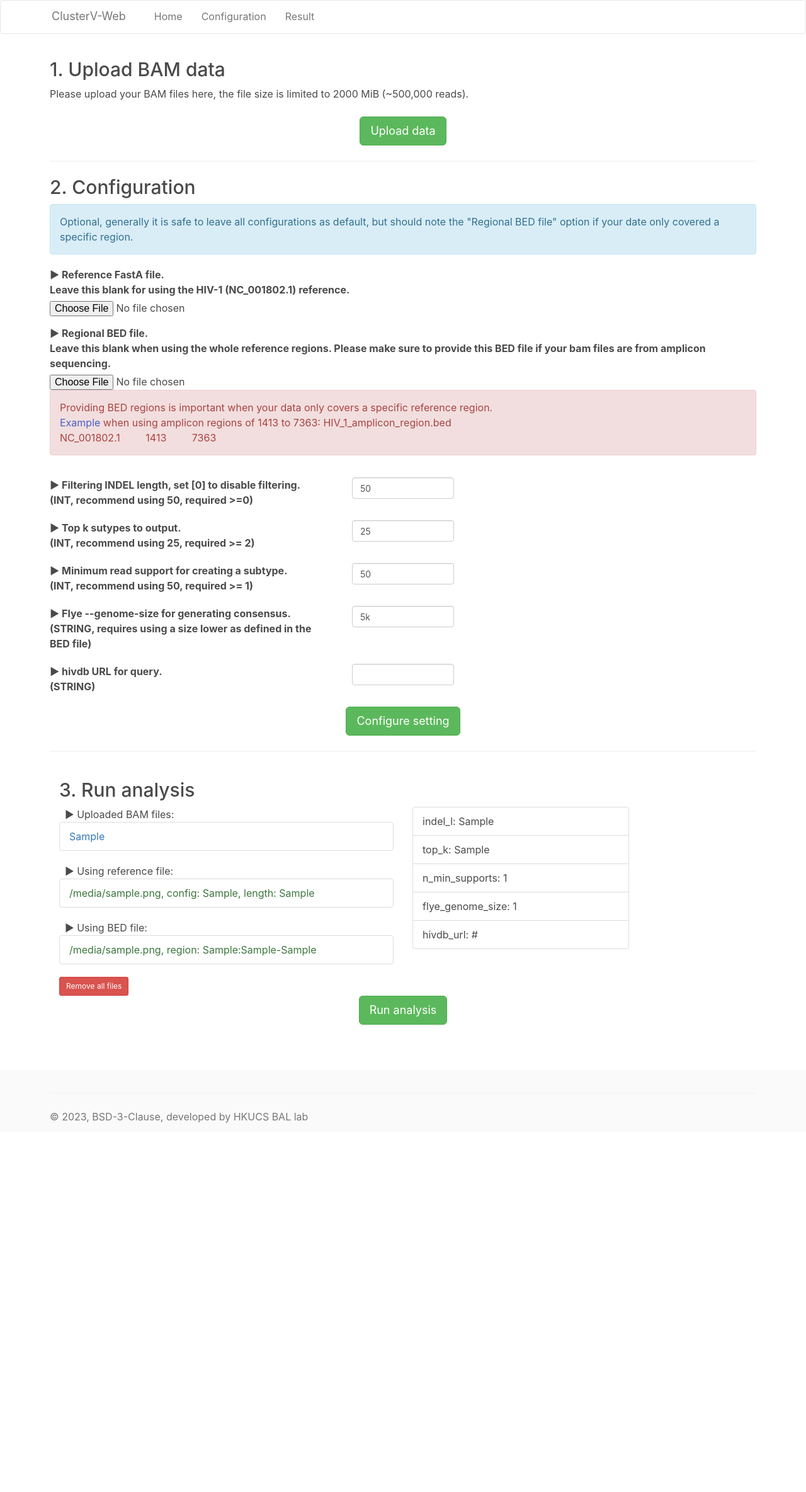
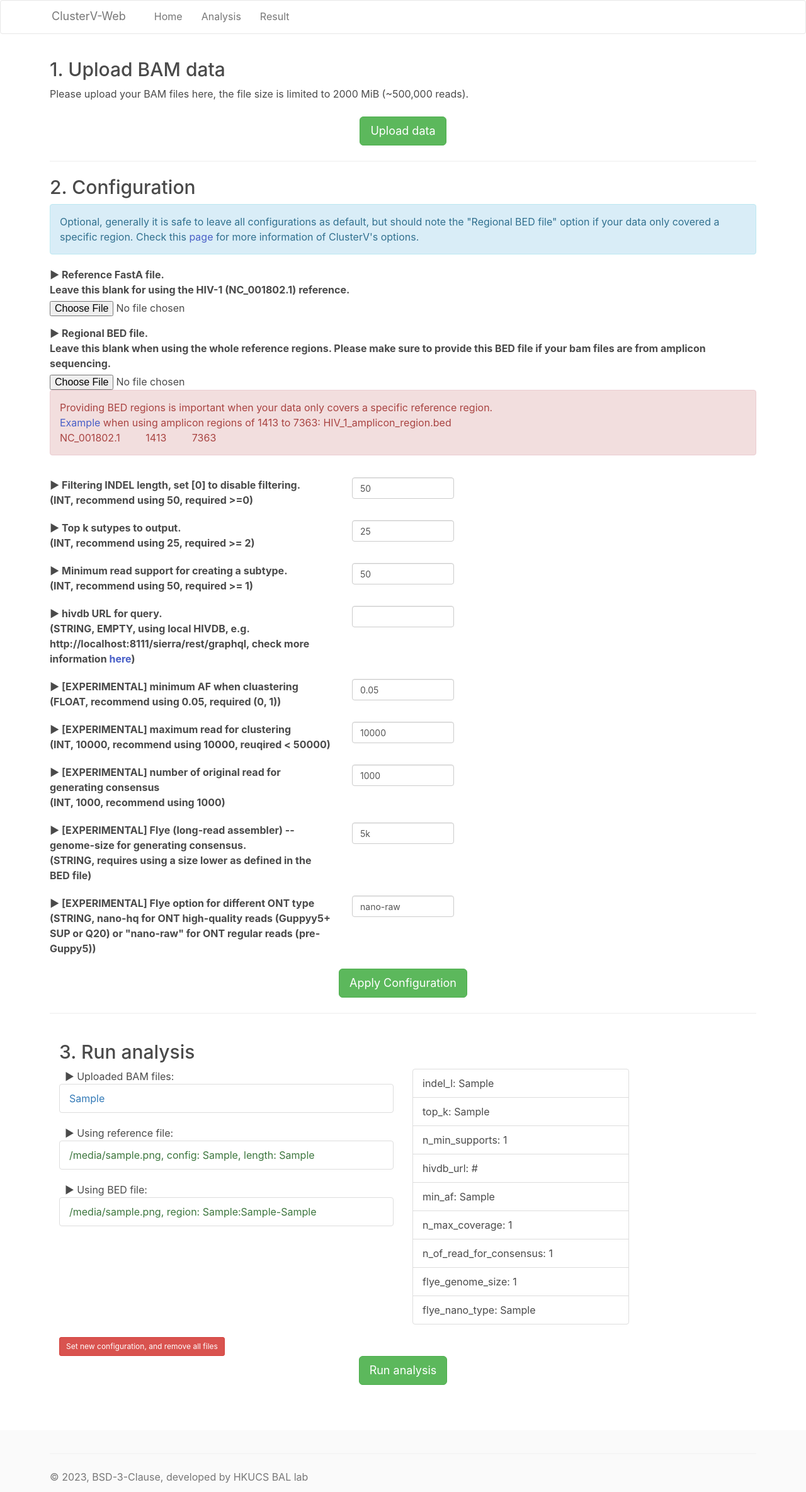
Before and after one commit to HKU-BAL/ClusterV-Web, a Flask app: template app/templates/update_data.html in a window 1280 px wide. Shown: the whole page at 63% size. Before the commit the page ends 1783 px from the top, so only its background shows below. Run offline with Flask 3, Linux system fonts and the light colour scheme; the template is opened without the code that fills it: most values are stand-ins (such as "Sample title", 1, 10 or a date in 2020); some libraries are stand-ins or nearby versions.

Commit message:
polish interface

```diff
--- a/app/config.py
+++ b/app/config.py
@@ -12,12 +12,13 @@ class Config(object):
     REDIS_URL = os.environ.get('REDIS_URL') or 'redis://'
     REDIS_IP = '127.0.0.1'
     REDIS_PORT = '6379'
+    HOME_DIR="/home/clustervw"
+    #HOME_DIR = "/autofs/bal31/jhsu/home/projects/HIV/web_repo_clean/"
 
-    HOME_DIR="/home/clustervw"
     OUTPUT_PATH = "{}/web_upload/".format(HOME_DIR)
     BASE_STATIC = "{}/app/static".format(HOME_DIR)
 
     APP_DATA_PATH = "{}/app_data/".format(HOME_DIR)
     BASE_REF_PATH = "{}/HIV_1.fasta".format(APP_DATA_PATH)
     MAX_BAM_ALLOW = 200
-    CV_PATH="{}/ClusterV-1.1/cv.py".format(HOME_DIR)
+    CV_PATH="{}/ClusterV/cv.py".format(HOME_DIR)
--- a/app/routes.py
+++ b/app/routes.py
@@ -8,6 +8,7 @@ from app import db
 from app.models import User, Task, Notification
 from app.shared.utils import subprocess_popen, _run_command
 import json
+
 
 import sys
 
@@ -24,7 +25,6 @@ def _initial_user_pid(p_id):
         db.session.commit()
         print("pid none")
         return
-    print("pid in db")
 
 
 current_u = None
@@ -70,8 +70,8 @@ def set_check_init():
 def index():
     set_check_init()
 
-    #x = "{} {}".format(sys.version, sys.path)
-    #flash('{} {}'.format(session['user_info'], x))
+    # x = "{} {}".format(sys.version, sys.path)
+    # flash('{} {}'.format(session['user_info'], x))
     # flash('{}'.format(app.config['DATA_INPUT_DIR']))
     return render_template('index.html', title='ClusterV-Web')
 
@@ -98,17 +98,28 @@ def results():
     set_check_init()
     # flash('{}'.format(session['user_info']))
 
-    listOfBAM = os.listdir(app.config['DATA_INPUT_DIR'])
-    listOfBAM = [i for i in listOfBAM if i[-4:]=='.bam']
+    listOfBAM = os.listdir(app.config['DATA_OUTPUT_DIR'])
+    listOfBAM = [i+".bam" for i in listOfBAM if i[:2]=="cv"]
 
     p_id = session['user_info']['user_g_id']
     current_u = get_current_user(p_id)
-    print("this {}".format(current_u))
     all_report = []
     is_have_report = False
+    print("check results", listOfBAM)
     for _idx, _bam_f in enumerate(listOfBAM):
         _sample_id=_bam_f.split('.')[0]
         _current_out_dir = "{}/{}/".format(app.config['DATA_OUTPUT_DIR'], _sample_id)
+
+        # read config
+        _all_config = {}
+        _config_f = "{}/{}/config.json".format(app.config['DATA_OUTPUT_DIR'], _sample_id)
+        try:
+            if os.path.exists(_config_f):
+                with open(_config_f, "r") as F:
+                    _all_config = json.load(F)
+        except:
+            pass
+        print(_all_config)
 
         # get table
         _sybtype_tsv = "{}/consensus/all_info.tsv".format(_current_out_dir)
@@ -193,7 +204,7 @@ def results():
             if _k in lst_of_report:
                 get_d_report[_i] = "{}/{}/{}".format(p_id, _sample_id, _k)
 
-        all_report.append({"id": _sample_id, "png": get_d_report, "table_subtype": _subtype_report, "mutation_report":_mutation_report})
+        all_report.append({"id": _sample_id, "png": get_d_report, "table_subtype": _subtype_report, "mutation_report":_mutation_report, "all_config": _all_config})
         # print(all_report)
 
 
@@ -211,7 +222,7 @@ def results():
                 current_u.stop_all_tasks()
                 current_u.delete_all_task()
                 db.session.commit()
-                return redirect('/upload_data')
+                return redirect(url_for('upload_data'))
         elif request.form['action'] == 'Check running stage':
             pass
         else:
@@ -226,7 +237,7 @@ def analysis():
     set_check_init()
 
     listOfBAM = os.listdir(app.config['DATA_INPUT_DIR'])
-    listOfBAM = [i for i in listOfBAM if i[-4:]=='.bam']
+    listOfBAM = [i for i in listOfBAM if i[:2]=="cv" and i[-4:]=='.bam']
 
     form = Upload_setting()
     if request.method == 'POST':
@@ -243,7 +254,7 @@ def analysis():
             db.session.commit()
             db.session.refresh(current_u)
 
-        return redirect('/results')
+        return redirect(url_for('results'))
 
     return render_template('analysis.html', title='configuration', form=form, listOfBAM=listOfBAM)
 
@@ -251,20 +262,23 @@ def analysis():
 
 def run_clusterv_task(_config):
     all_f = os.listdir(app.config['DATA_INPUT_DIR'])
-    listOfBAM = [i for i in all_f if i[-4:]=='.bam']
+    listOfBAM = [i for i in all_f if i[:2]=="cv" and  i[-4:]=='.bam']
 
     p_id = session['user_info']['user_g_id']
     current_u = get_current_user(p_id)
 
     print('run_task, pid {}'.format(current_u.id))
     for _idx, _bam_f in enumerate(listOfBAM):
-            _sample_id=_bam_f.split('.')[0]
-            _current_out_dir = "{}/{}/".format(app.config['DATA_OUTPUT_DIR'], _sample_id)
-            _current_static_out_dir = "{}/{}/".format(app.config['STATIC_OUTPUT_DIR'], _sample_id)
+        _sample_id=_bam_f.split('.')[0]
+        _current_out_dir = "{}/{}/".format(app.config['DATA_OUTPUT_DIR'], _sample_id)
+        _current_static_out_dir = "{}/{}/".format(app.config['STATIC_OUTPUT_DIR'], _sample_id)
 
-            current_u.launch_task("run_clusterv", _sample_id, _sample_id, _bam_f, app.config['DATA_INPUT_DIR'], _current_out_dir, _current_static_out_dir, app.config['CV_PATH'], _config)
-            db.session.commit()
-            db.session.refresh(current_u)
+        cmd = "mkdir -p {}; cp {}/config.json {}".format(_current_out_dir, app.config['DATA_INPUT_DIR'], _current_out_dir)
+        _run_command(cmd)
+
+        current_u.launch_task("run_clusterv", _sample_id, _sample_id, _bam_f, app.config['DATA_INPUT_DIR'], _current_out_dir, _current_static_out_dir, app.config['CV_PATH'], _config)
+        db.session.commit()
+        db.session.refresh(current_u)
     return 0
 
 def allowed_file_ext(filename, ext):
@@ -278,6 +292,7 @@ def upload_data():
 
     all_f = os.listdir(app.config['DATA_INPUT_DIR'])
     listOfBAM = [i for i in all_f if i[-4:]=='.bam']
+    listOfjson = [i for i in all_f if i[-4:]=='.json']
 
     _file_ref = [i for i in all_f if i[-3:]=='.fa' or i[-3:]=='sta']
     _file_ref = None if len(_file_ref) < 1 else _file_ref[0]
@@ -287,6 +302,10 @@ def upload_data():
     # read config
     all_config = {}
     _config_f = "{}/config.json".format(app.config['DATA_INPUT_DIR'])
+    try:
+        _config_f = "{}/{}".format(app.config['DATA_INPUT_DIR'], listOfjson[0])
+    except:
+        pass
     if os.path.exists(_config_f):
         with open(_config_f, "r") as F:
             all_config = json.load(F)
@@ -308,7 +327,7 @@ def upload_data():
 
     #print(_file_ref, _file_bed)
     if request.method == 'POST':
-        if request.form['submit'] == 'Configure setting':
+        if request.form['submit'] == 'Apply Configuration':
             # upload ref
             try:
                 file = request.files['input_fasta_f']
@@ -370,23 +389,37 @@ def upload_data():
                 indel_l = int(request.form.get('indel_l'))
                 top_k = int(request.form.get('top_k'))
                 n_min_supports = int(request.form.get('n_min_supports'))
+                hivdb_url = request.form.get('hivdb_url')
+
+                min_af = float(request.form.get('min_af'))
+                n_max_coverage = int(request.form.get('n_max_coverage'))
+                n_of_read_for_consensus = request.form.get('n_of_read_for_consensus')
+                flye_nano_type = request.form.get('flye_nano_type')
                 flye_genome_size = request.form.get('flye_genome_size')
-                hivdb_url = request.form.get('hivdb_url')
+
                 if indel_l < 0:
                     flash('Error: requires indel_l >= 0')
-                    return redirect('/upload_data#g_info')
+                    return redirect(url_for('upload_data')+'#g_info')
 
                 if top_k < 2:
                     flash('Error: requires top_k >= 2')
-                    return redirect('/upload_data#g_info')
+                    return redirect(url_for('upload_data')+'#g_info')
 
                 if n_min_supports < 1:
                     flash('Error: requires n_min_supports >= 1')
-                    return redirect('/upload_data#g_info')
+                    return redirect(url_for('upload_data')+'#g_info')
 
                 if hivdb_url != "" and "sierra" not in hivdb_url:
                     flash('Error: hivdb_url {} invalid'.format(hivdb_url))
-                    return redirect('/upload_data#g_info')
+                    return redirect(url_for('upload_data')+'#g_info')
+
+                if min_af < 0 or min_af > 1:
+                    flash('Error: requires min_af in (0, 1)')
+                    return redirect(url_for('upload_data')+'#g_info')
+
+                if n_max_coverage > 50000:
+                    flash('Error: requires n_max_coverage > 50000')
+                    return redirect(url_for('upload_data')+'#g_info')
 
                 _config = {
                 "indel_l": indel_l,
@@ -395,35 +428,79 @@ def upload_data():
                 "flye_genome_size": flye_genome_size,
                 "hivdb_url": hivdb_url,
                 "file_ref": _file_ref,
-                "file_bed": _file_bed
+                "file_bed": _file_bed,
+                "min_af": min_af,
+                "n_max_coverage": n_max_coverage,
+                "n_of_read_for_consensus": n_of_read_for_consensus,
+                "flye_nano_type": flye_nano_type
                 }
                 jo = json.dumps(_config, indent=4)
+
+                all_f = os.listdir(app.config['DATA_INPUT_DIR'])
+                listOfjson = [i for i in all_f if i[-4:]=='json']
+                print(listOfjson)
+                _json_i = 0
+                try:
+                    _json_i = int(len([i for i in listOfjson if "_" in i]))
+                except:
+                    pass
+                _json_i += 1
+                with open("{}/{}_config.json".format(app.config['DATA_INPUT_DIR'], _json_i), "w") as F:
+                    F.write(jo)
                 with open("{}/config.json".format(app.config['DATA_INPUT_DIR']), "w") as F:
                     F.write(jo)
             except:
                 flash('Error: Configuration invalid, please check file type accordingly')
-                return redirect('/upload_data#g_info')
+                return redirect(url_for('upload_data')+'#g_info')
 
-            return redirect('/upload_data#3_run')
+
+            all_f = os.listdir(app.config['DATA_INPUT_DIR'])
+            listOfjson = [i for i in all_f if i[-4:]=='json']
+            print(listOfjson)
+            _json_i = 0
+            try:
+                _json_i = int(len([i for i in listOfjson if "_" in i]))
+            except:
+                pass
+
+            listOfBAM = [i for i in all_f if i[:2] != "cv" and i[-4:]=='.bam']
+            #n_cv = len([i for i in all_f if i[:2] == "cv" and i[-4:]=='.bam'])
+            print(_json_i)
+            n_cv = _json_i
+            for _idx, _bam in enumerate(listOfBAM):
+                print(_bam)
+                if _bam[:2] == "cv":
+                    _bam = "_".join(_bam.split("_")[1:])
+                cmd = "cp {}/{} {}/cv{}_{}".format(app.config['DATA_INPUT_DIR'], _bam, app.config['DATA_INPUT_DIR'], n_cv+_idx, _bam)
+                _run_command(cmd)
+            return redirect(url_for('upload_data')+'#3_run')
         elif request.form['submit'] == 'Run analysis':
             if all_config == {}:
                 flash('Error: no configuration found, please set the "Configue setting" first')
-                return redirect('/upload_data#g_info')
+                return redirect(url_for('upload_data')+'#g_info')
 
             if all_config["bed_contig"] != all_config["ref_contig"]:
                 flash('Error: config name in fasta and BED are different, please reupload reference or BED file.')
-                return redirect('/upload_data#g_info')
+                return redirect(url_for('upload_data')+'#g_info')
 
             # check if input is valid
             if len(listOfBAM) < 1:
                 flash('no BAM file uploaded, please upload your BAMs before runing analysis')
-                redirect('/upload_data')
+                redirect(url_for('upload_data'))
 
             # run clusterv task
             run_clusterv_task(all_config)
-            return redirect('/results')
+            return redirect(url_for('results'))
         elif request.form['submit'] == 'Upload data':
-            return redirect('/upload_data#2_config')
+            return redirect(url_for('upload_data')+'#2_config')
+
+
+    n_listOfBAM = [i for i in listOfBAM if i[:2]=="cv" and i[-4:]=='.bam']
+    print(n_listOfBAM)
+    if len(n_listOfBAM) != 0:
+        listOfBAM = n_listOfBAM
+    else:
+        all_config = None
 
     return render_template('update_data.html', title='Upload data', listOfBAM=listOfBAM, file_ref=_file_ref, file_bed=_file_bed, all_config=all_config)
 
@@ -431,8 +508,8 @@ def upload_data():
 def download_all_results():
     set_check_init()
 
-    listOfBAM = os.listdir(app.config['DATA_INPUT_DIR'])
-    listOfBAM = [i for i in listOfBAM if i[-4:]=='.bam']
+    listOfBAM = os.listdir(app.config['DATA_OUTPUT_DIR'])
+    listOfBAM = [i+".bam" for i in listOfBAM if i[:2]=="cv"]
     flies_lst = []
     for _idx, _bam_f in enumerate(listOfBAM):
         _sample_id=_bam_f.split('.')[0]
@@ -472,7 +549,7 @@ def delete_all_results():
         return redirect(url_for('results'))
     except Exception as e:
         return f"Error in deleting files: {e}"
-    redirect('/results')
+    redirect(url_for('results'))
 
 
 
@@ -482,7 +559,7 @@ def remove_bam():
 
     try:
         _input_dir = app.config['DATA_INPUT_DIR']
-        cmd = "rm -rf {}/*".format(_input_dir)
+        cmd = "rm -rf {}/*.bam*".format(_input_dir)
         _run_command(cmd)
         return redirect(url_for('upload_data'))
     except Exception as e:
@@ -494,7 +571,7 @@ def getStatus():
     set_check_init()
 
     listOfBAM = os.listdir(app.config['DATA_INPUT_DIR'])
-    listOfBAM = [i for i in listOfBAM if i[-4:]=='.bam']
+    listOfBAM = [i for i in listOfBAM if i[:2]=="cv" and i[-4:]=='.bam']
 
     p_id = session['user_info']['user_g_id']
     current_u = get_current_user(p_id)
--- a/app/templates/analysis.html
+++ b/app/templates/analysis.html
@@ -14,7 +14,7 @@
     </ul>
     {% endif %}
 
-    <h1>Configuration</h1>
+    <h1>Analysis</h1>
     <form action="" method="post"  enctype="multipart/form-data">
         {{ form.hidden_tag() }}
         <p>
--- a/app/templates/base.html
+++ b/app/templates/base.html
@@ -34,7 +34,7 @@
             <div class="collapse navbar-collapse" id="bs-example-navbar-collapse-1">
                 <ul class="nav navbar-nav">
                     <li><a href="{{ url_for('index') }}">Home</a></li>
-                    <li><a href="{{ url_for('upload_data') }}">Configuration</a></li>
+                    <li><a href="{{ url_for('upload_data') }}">Analysis</a></li>
                <!--      <li><a href="{{ url_for('analysis') }}">configuration</a></li> -->
                     <li><a href="{{ url_for('results') }}">Result</a></li>
                 </ul>
--- a/app/templates/index.html
+++ b/app/templates/index.html
@@ -11,6 +11,7 @@
 
     <p>ClusterV-Web is a web application for accurately identifying HIV quasispecies from ONT sequencing data. </p>
     <p>ClusterV-Web takes the alignment BAM file, reference FastA file and target region BED file (defining the target regions) of the HIV data as input, and outputs all found quasispecies with their abundance, alignment, variants (SNPs and INDELs), and the drug resistance reports. </p>
+    <p>Source code are available at this <a href="https://github.com/HKU-BAL/ClusterV-Web">Github page</a>. </p>
 
 
     <br>
@@ -35,7 +36,7 @@
         <figure class="figure">
 
         <img src="{{ url_for('static', filename='t.png') }}" class="figure-img img-fluid rounded" style="width: 90%">
-        <figcaption class="figure-caption">finding HIV subtypes with ONT data based on ClusterV</figcaption>
+        <figcaption class="figure-caption">finding HIV quasispecies with ONT data based on ClusterV</figcaption>
         </figure>
 
 
--- a/app/templates/update_data.html
+++ b/app/templates/update_data.html
@@ -20,7 +20,7 @@
 <div class="container-md">
     <p class="h2" > 1. Upload BAM data</p>
     <p> Please upload your BAM files here, the file size is limited to 2000 MiB (~500,000 reads).</p>
-    <form method="POST" action='/upload_files' class="dropzone dz-clickable"
+    <form method="POST" action={{url_for("upload_files")}} class="dropzone dz-clickable"
           id="dropper" enctype="multipart/form-data">
     </form>
 
@@ -34,7 +34,7 @@
     <hr >
     <p class="h2" id="2_config" data-bs-spy="scroll" > 2. Configuration</p>
 
-    <div class="alert alert-info" role="alert"> Optional, generally it is safe to leave all configurations as default, but should note the "Regional BED file" option if your date only covered a specific region.</div>
+    <div class="alert alert-info" role="alert"> Optional, generally it is safe to leave all configurations as default, but should note the "Regional BED file" option if your data only covered a specific region. Check this <a href="https://github.com/HKU-BAL/ClusterV/blob/main/docs/options.md" target="_blank">page</a> for more information of ClusterV's options.</div>
 <form action="" method="post"  enctype="multipart/form-data">
    <div class="form-group row">
     <div class="col-sm-12 ">
@@ -46,7 +46,7 @@
 
   <div class="form-group row">
     <div class="col-sm-12 ">
-    <label> &#9654; Regional BED file. <br> Leave this blank when using the whole reference regions. Please make sure to provide this BED file if your bam files are from amplicon sequencing.</label>
+        <label> &#9654; Regional BED file. <br> Leave this blank when using the whole reference regions. Please make sure to provide this BED file if your bam files are from amplicon sequencing.</label>
 
 
 
@@ -83,25 +83,54 @@
   </div>
 
 
+<div class="form-group row">
 
-  <div class="form-group row">
-
-    <label class="col-sm-5 col-form-label"> &#9654; Flye --genome-size for generating consensus. <br> (STRING, requires using a size lower as defined in the BED file)</label>
+    <label class="col-sm-5 col-form-label">&#9654; hivdb URL for query. <br> (STRING, EMPTY, using local HIVDB, e.g. http://localhost:8111/sierra/rest/graphql, check more information <a href="https://github.com/hivdb/sierra" target="_blank">here</a>)</label>
     <div class="col-sm-2">
-      <input type="flye_genome_size" class="form-control" name="flye_genome_size" value="5k">
+      <input type="hivdb_url" class="form-control" name="hivdb_url" value="">
     </div>
   </div>
 
 <div class="form-group row">
 
-    <label class="col-sm-5 col-form-label">&#9654; hivdb URL for query. <br> (STRING)</label>
+    <label class="col-sm-5 col-form-label">&#9654; [EXPERIMENTAL] minimum AF when cluastering <br> (FLOAT, recommend using 0.05, required (0, 1)) </label>
     <div class="col-sm-2">
-      <input type="hivdb_url" class="form-control" name="hivdb_url" value="">
+      <input type="min_af" class="form-control" name="min_af" value="0.05">
+    </div>
+</div>
+
+<div class="form-group row">
+    <label class="col-sm-5 col-form-label">&#9654; [EXPERIMENTAL] maximum read for clustering <br> (INT, 10000, recommend using 10000, reuqired < 50000) </label>
+    <div class="col-sm-2">
+      <input type="n_max_coverage" class="form-control" name="n_max_coverage" value="10000">
+    </div>
+</div>
+
+<div class="form-group row">
+    <label class="col-sm-5 col-form-label">&#9654; [EXPERIMENTAL] number of original read for generating consensus <br> (INT, 1000, recommend using 1000) </label>
+    <div class="col-sm-2">
+      <input type="n_of_read_for_consensus" class="form-control" name="n_of_read_for_consensus" value="1000">
+    </div>
+</div>
+
+  <div class="form-group row">
+
+    <label class="col-sm-5 col-form-label"> &#9654; [EXPERIMENTAL] Flye (long-read assembler) --genome-size for generating consensus. <br> (STRING, requires using a size lower as defined in the BED file)</label>
+    <div class="col-sm-2">
+      <input type="flye_genome_size" class="form-control" name="flye_genome_size" value="5k">
+    </div>
+  </div>
+  <div class="form-group row">
+
+    <label class="col-sm-5 col-form-label"> &#9654; [EXPERIMENTAL] Flye option for different ONT type <br> (STRING, nano-hq for ONT high-quality reads (Guppyy5+ SUP or Q20)  or "nano-raw" for ONT regular reads (pre-Guppy5))</label>
+    <div class="col-sm-2">
+      <input type="flye_nano_type" class="form-control" name="flye_nano_type" value="nano-raw">
     </div>
   </div>
 
+
   <div class="form-group row">
-            <div align="center"><input id="submit" name="submit" type="submit" value="Configure setting" class="btn btn-success btn-lg"> </div>
+            <div align="center"><input id="submit" name="submit" type="submit" value="Apply Configuration" class="btn btn-success btn-lg"> </div>
   </div>
 
 {% if all_config.file_ref %}
@@ -172,13 +201,31 @@
                             <li class="list-group-item"> n_min_supports: {{ all_config.n_min_supports }}</li>
                             {% endif %}
 
+
+                            {% if all_config.hivdb_url %}
+                            <li class="list-group-item"> hivdb_url: {{ all_config.hivdb_url }}</li>
+                            {% endif %}
+
+                            {% if all_config.min_af%}
+                            <li class="list-group-item"> min_af: {{ all_config.min_af}}</li>
+                            {% endif %}
+
+                            {% if all_config.n_max_coverage%}
+                            <li class="list-group-item"> n_max_coverage: {{ all_config.n_max_coverage}}</li>
+                            {% endif %}
+
+                            {% if all_config.n_of_read_for_consensus%}
+                            <li class="list-group-item"> n_of_read_for_consensus: {{ all_config.n_of_read_for_consensus}}</li>
+                            {% endif %}
+
                             {% if all_config.flye_genome_size %}
                             <li class="list-group-item"> flye_genome_size: {{ all_config.flye_genome_size }}</li>
                             {% endif %}
 
-                            {% if all_config.hivdb_url %}
-                            <li class="list-group-item"> hivdb_url: {{ all_config.hivdb_url }}</li>
+                            {% if all_config.flye_nano_type%}
+                            <li class="list-group-item"> flye_nano_type: {{ all_config.flye_nano_type}}</li>
                             {% endif %}
+
 
                             </ul>
                             </div>
@@ -189,7 +236,7 @@
             </div>
             <div class="row">
                 <div class="col-md-2">
-                    <a href="{{ url_for('remove_bam') }}" id="remove" class="btn btn-danger btn-sm">Remove all files</a>
+                    <a href="{{ url_for('remove_bam') }}" id="remove" class="btn btn-danger btn-sm">Set new configuration, and remove all files</a>
                 </div>
             </div>
 
```
Also changed, not shown: app/run_tasks.py (+21 -7 lines), app/templates/results.html (+69 -2 lines), README.md, app/app.db, 1 other file.
